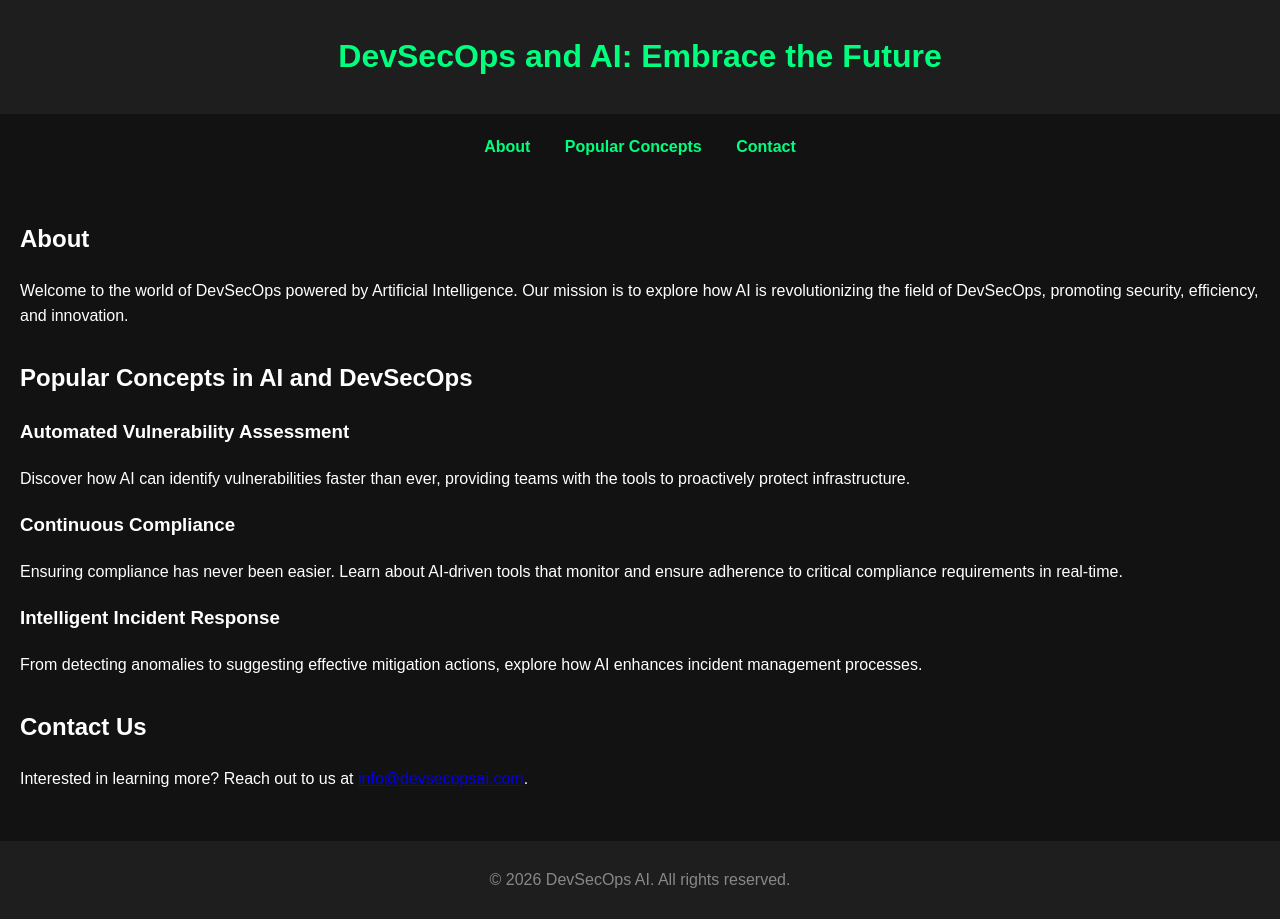
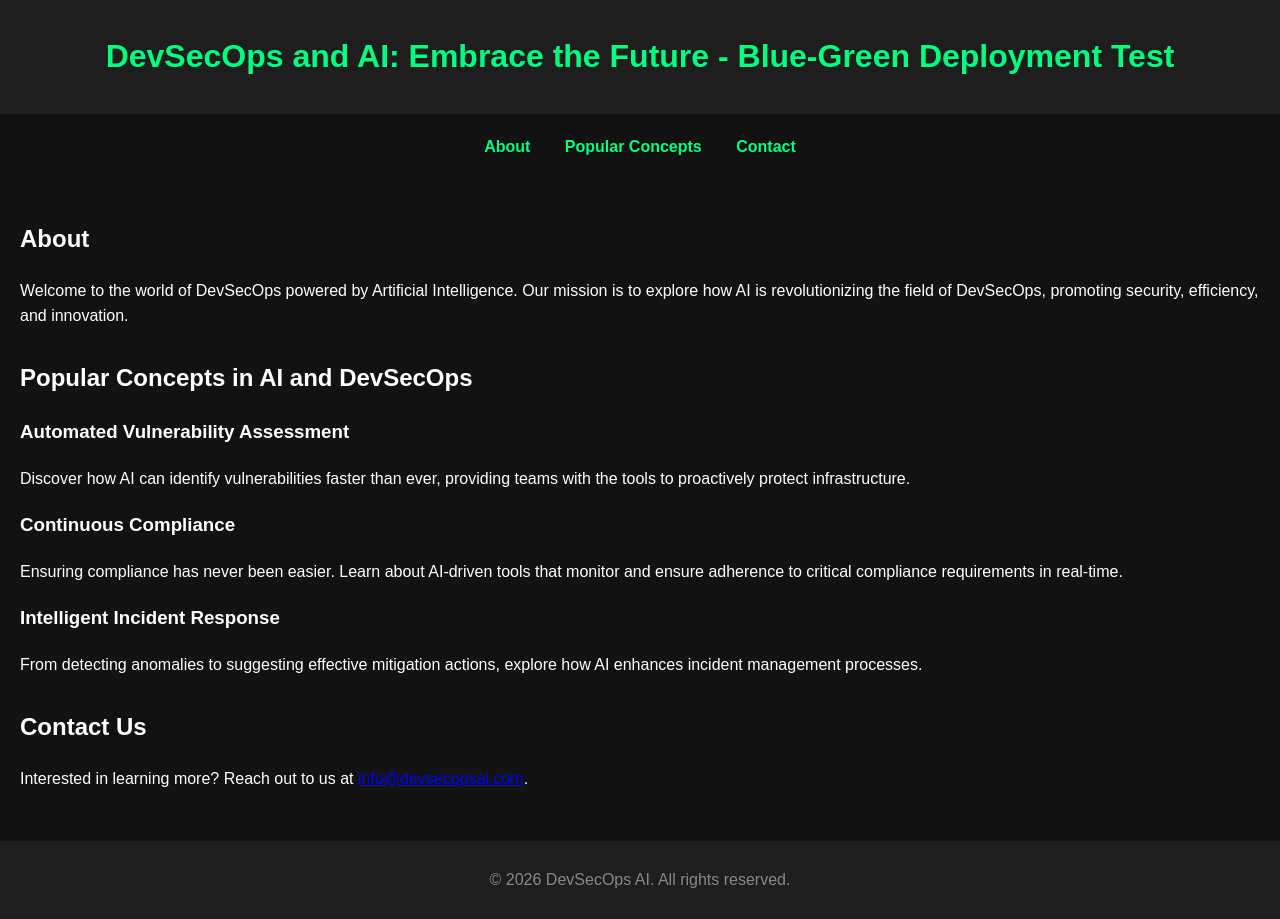
Before and after one commit to andrewdanser/DevSecOps-AI-Website, a plain HTML site: page index.html in a window 1280 px wide. Drawn offline with Linux system fonts and the light colour scheme.

Commit message:
Test blue-green deployment with header update

```diff
--- a/index.html
+++ b/index.html
@@ -47,7 +47,7 @@
 </head>
 <body>
     <header>
-        <h1>DevSecOps and AI: Embrace the Future</h1>
+        <h1>DevSecOps and AI: Embrace the Future - Blue-Green Deployment Test</h1>
     </header>
     <nav>
         <a href="#about">About</a>
```
